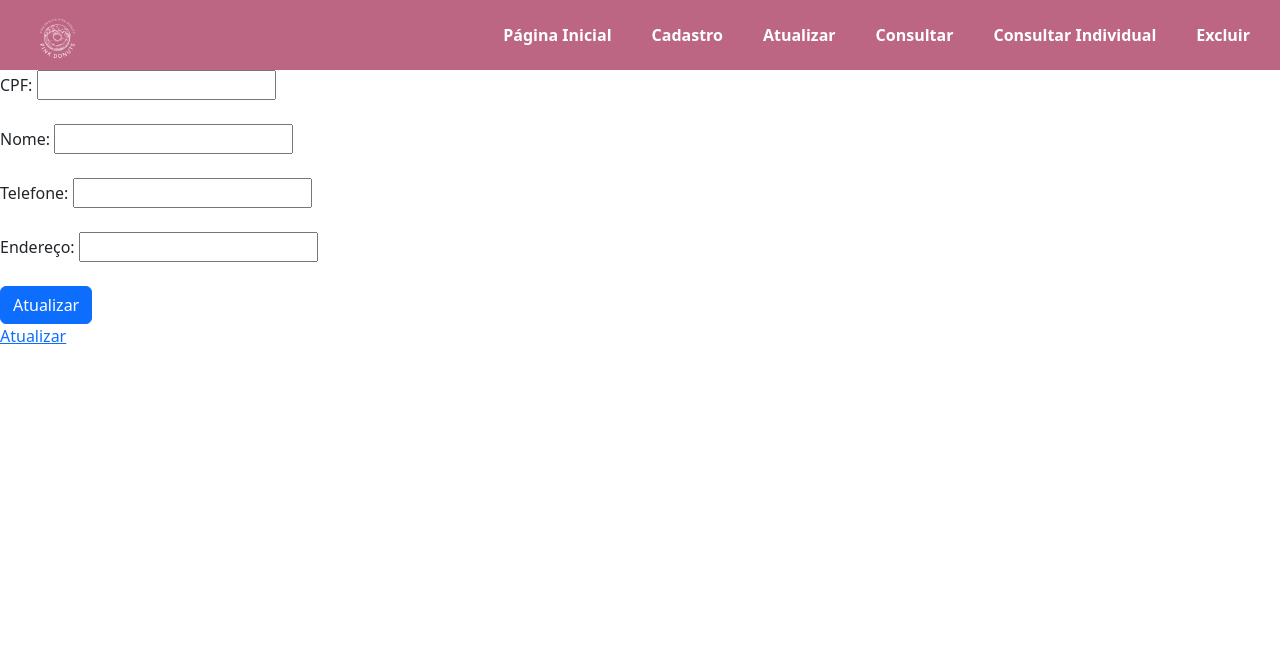
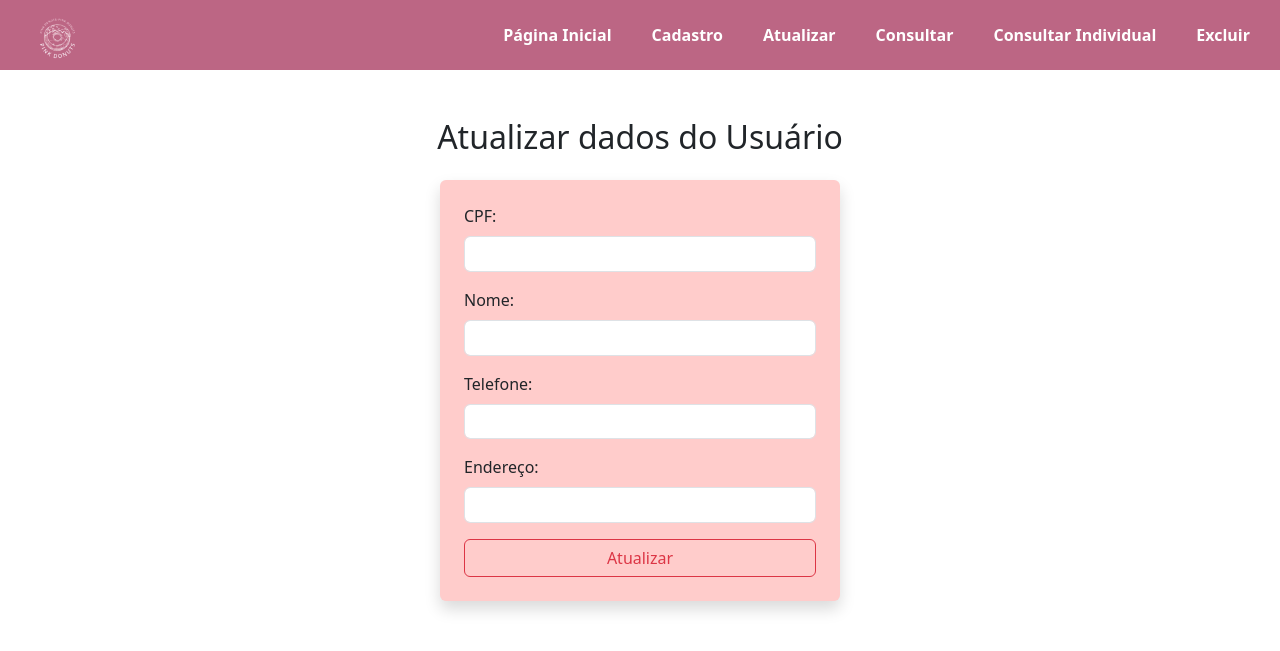
Before and after one commit to isabellaareis/flask, a Flask app: page /atualizar in a window 1280 px wide. Shown: the top 651 px of the page. Run offline with Flask 3, Linux system fonts and the light colour scheme.

Commit message:
primeiro commit

```diff
--- a/app/templates/base.html
+++ b/app/templates/base.html
@@ -27,7 +27,7 @@
 
         .nav-links {
             display: flex;
-            gap: 20px; /* Espaço uniforme entre os links */
+            gap: 20px;
         }
 
         nav a {
@@ -35,8 +35,8 @@
             color: #fff;
             font-weight: 600;
             transition: color 0.3s;
-            padding: 5px 10px; /* Adiciona padding para melhorar a área clicável */
-            border-radius: 5px; /* Bordas arredondadas */
+            padding: 5px 10px;
+            border-radius: 5px;
         }
 
         nav a:hover {
@@ -44,7 +44,7 @@
             color: #FFD700;
         }
 
-        /* Define a altura mínima da área de conteúdo */
+
         .conteudo {
             flex: 1;
             margin-top: 0;
--- a/app/templates/cadastroAtualizar.html
+++ b/app/templates/cadastroAtualizar.html
@@ -1,39 +1,58 @@
 {% extends 'base.html' %}
 {% block conteudo %}
-<form action="/cadastroAtualizar" method="POST">
-    <label>CPF: </label>
-    <input type="text" name="cpfAtualizar" id="cpfAtualizar"/><br><br>
 
-    <label>Nome: </label>
-    <input type="text" name="nome" id="nome"/><br><br>
+<div class="container mt-5">
+    <h2 class="text-center mb-4">Atualizar dados do Usuário</h2>
+    <form action="/cadastroAtualizar" method="POST" class="bg-pink p-4 rounded shadow" style="max-width: 400px; margin: auto;">
+        <div class="mb-3">
+            <label for="cpfAtualizar" class="form-label">CPF:</label>
+            <input type="text" name="cpfAtualizar" id="cpfAtualizar" class="form-control" required />
+        </div>
 
-     <label>Telefone: </label>
-    <input type="text" name="telefone" id="telefone"/><br><br>
+        <div class="mb-3">
+            <label for="nome" class="form-label">Nome:</label>
+            <input type="text" name="nome" id="nome" class="form-control" required />
+        </div>
 
-     <label>Endereço: </label>
-    <input type="text" name="endereco" id="endereco"/><br><br>
+        <div class="mb-3">
+            <label for="telefone" class="form-label">Telefone:</label>
+            <input type="text" name="telefone" id="telefone" class="form-control" required />
+        </div>
 
-    <!-- Button trigger modal -->
-    <button type="submit" class="btn btn-primary" data-bs-toggle="modal" data-bs-target="#staticBackdrop">
+        <div class="mb-3">
+            <label for="endereco" class="form-label">Endereço:</label>
+            <input type="text" name="endereco" id="endereco" class="form-control" required />
+        </div>
+
+
+        <button type="submit" class="btn btn-outline-danger w-100"" data-bs-toggle="modal" data-bs-target="#staticBackdrop">
             Atualizar
         </button>
     </form>
-
-     <a href="atualizar">Atualizar</a>
+</div>
 
 <!-- Modal -->
 <div class="modal fade" id="staticBackdrop" data-bs-backdrop="static" data-bs-keyboard="false" tabindex="-1" aria-labelledby="staticBackdropLabel" aria-hidden="true">
     <div class="modal-dialog">
         <div class="modal-content">
             <div class="modal-header">
-              <h1 class="modal-title fs-5" id="exampleModalLabel">ATUALIZADO COM SUCESSO</h1>
+                <h1 class="modal-title fs-5" id="staticBackdropLabel">ATUALIZADO COM SUCESSO</h1>
             </div>
             <div class="modal-footer">
-              <button type="button" class="btn btn-primary" data-bs-dismiss="modal">ok</button>
+                <button type="button" class="btn btn-outline-danger w-100" data-bs-dismiss="modal">OK</button>
             </div>
         </div>
     </div>
 </div>
 
+<style>
+    .bg-pink {
+        background-color: #ffcccb;
+    }
+
+    .form-control {
+        font-size: 0.9rem;
+    }
+</style>
 
 {% endblock %}
```
Also changed, not shown: app/templates/cadastro.html (+4 -3 lines), app/templates/excluir.html (+24 -9 lines), app/templates/index.html (+4 -4 lines), app/templates/individual.html (+29 -8 lines). Lines whose indentation alone changed are shown as unchanged.
